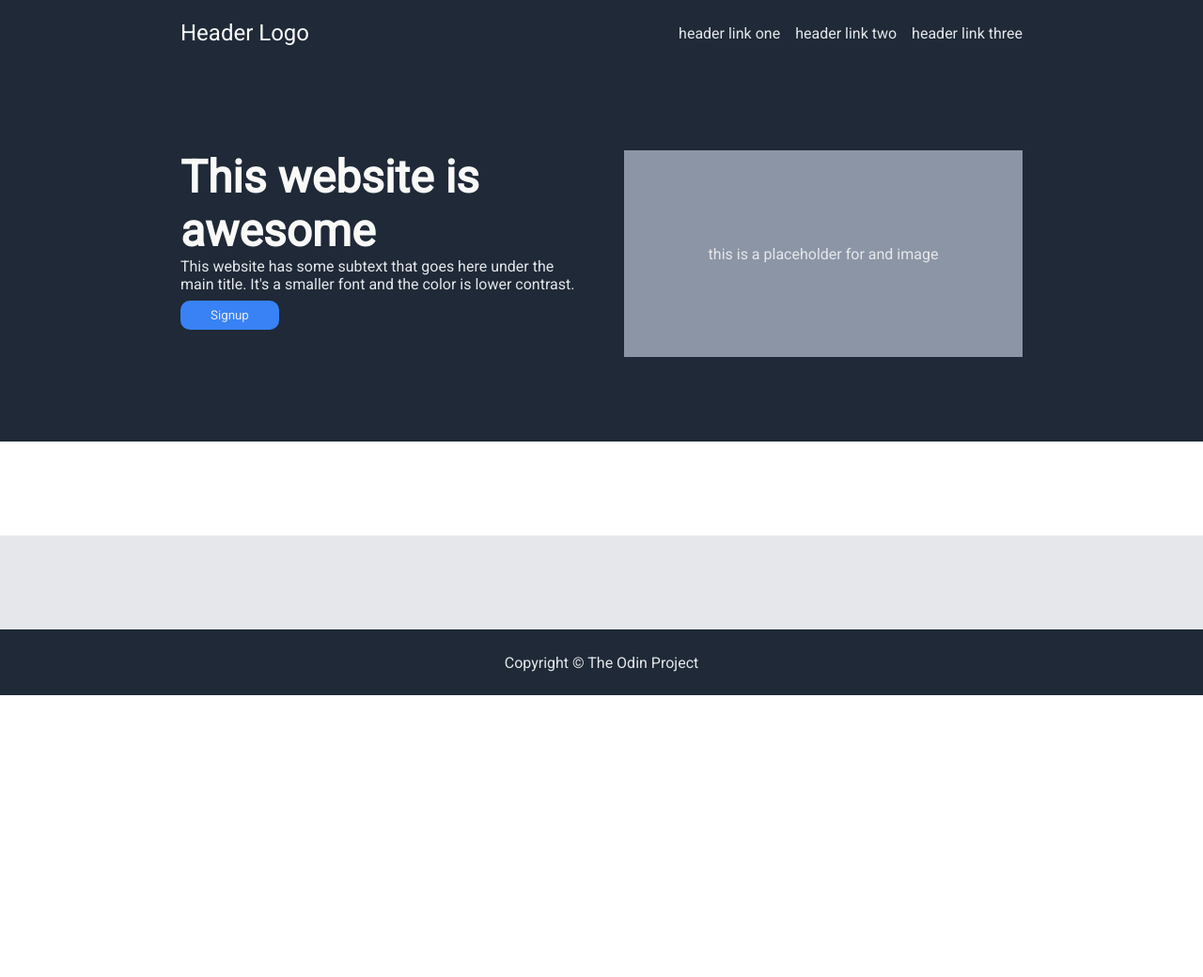
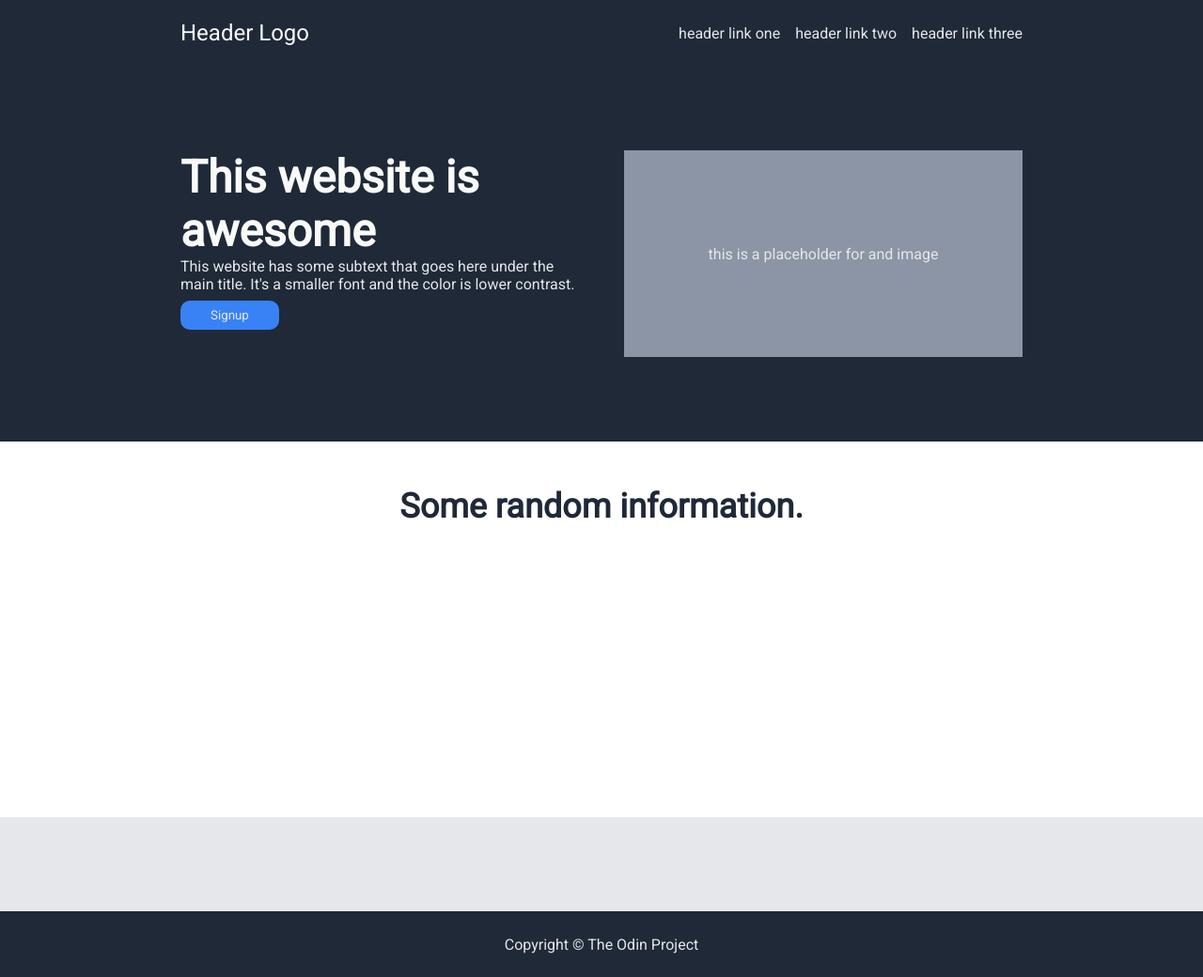
Before and after one commit to DiGiorgioLeonardo/odin-landing-page, a plain HTML site: page index.html in a window 1280 px wide. Shown: the whole page at 94% size. Before the commit the page ends 800 px from the top, so only its background shows below. Drawn offline with Linux system fonts and the light colour scheme.

Commit message:
Align and size info-container, also align and style info-title

```diff
--- a/index.html
+++ b/index.html
@@ -32,7 +32,12 @@
             </div>
         </div>
 
-        <div class="info">  </div>
+        <div class="info">
+            <div class="info-container">
+                <div class="info-title">Some random information.</div>
+            </div>
+
+        </div>
         <div class="quote"> </div>
         <div class="signup"></div>
 
--- a/styles.css
+++ b/styles.css
@@ -5,7 +5,6 @@
     box-sizing: border-box;
     font-family: Roboto;
 }
-
 
 .header,
 .footer,
@@ -108,9 +107,27 @@ ul
 
 .info
 {
-    height: 100px; /* Temporary */
+    height: 400px; /* Temporary */
+    text-align: center;
+    padding: 48px 0px;
+}
 
+.info-container
+{
+    display: flex;
+    flex-direction: column;
+    height: 100%;
+    width: 60%;
+    margin: 0px auto;
 }
+
+.info-title
+{
+    color: #1F2937;
+    font-size: 36px;
+    font-weight: 800;
+}
+
 
 .quote
 {
```
